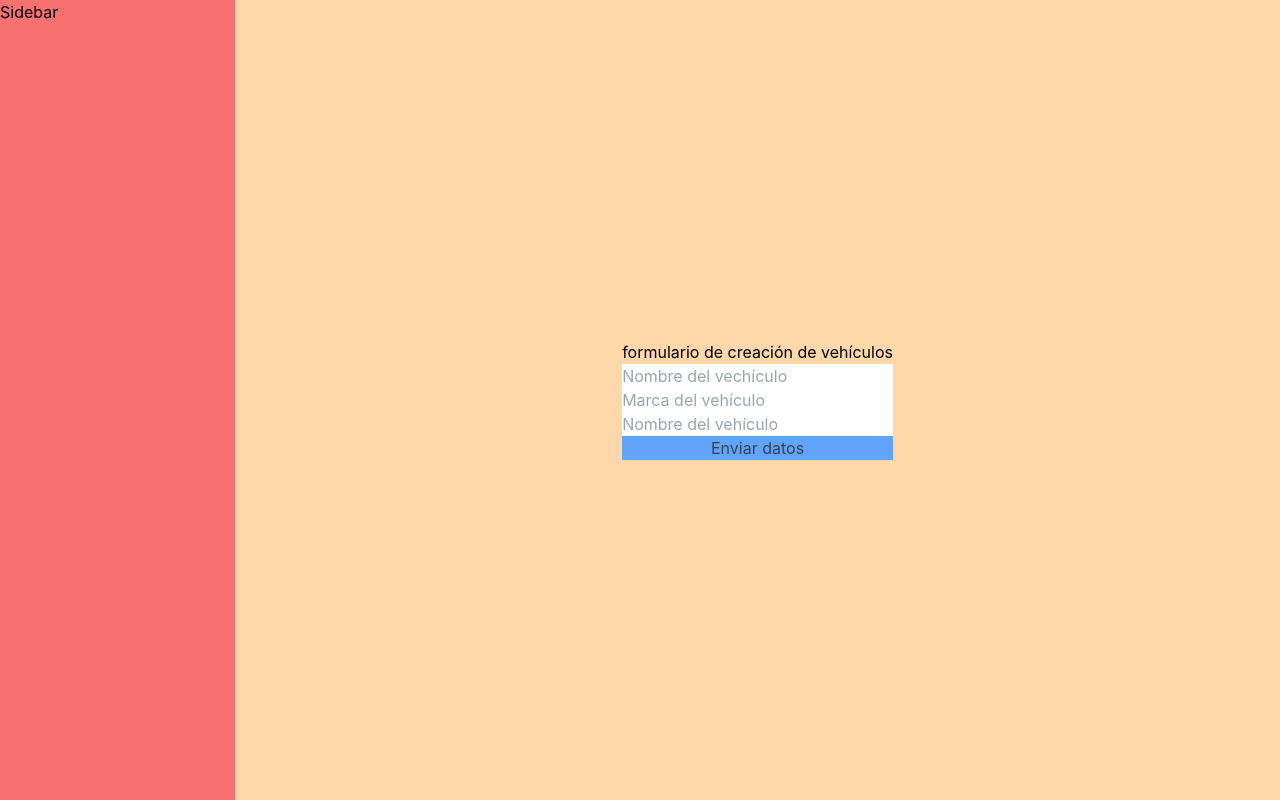
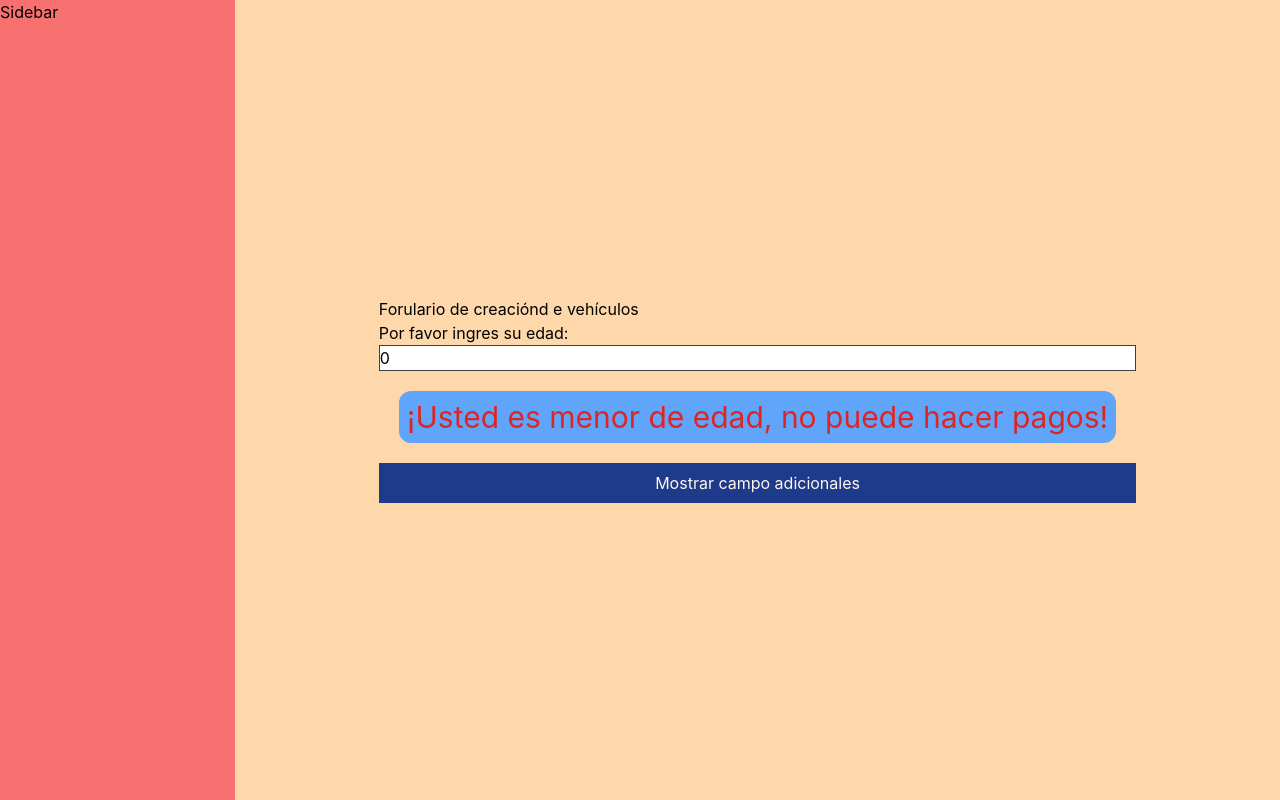
Before and after one commit to MinticcicloIII/concesionario, a React (Create React App) app: page /admin/vehiculos in a window 1280 px wide. Built offline with nearby package versions, Linux system fonts and the light colour scheme.

Commit message:
explicacion de las renderización condicional con useEffect

```diff
--- a/src/pages/Admin/Vehiculos.jsx
+++ b/src/pages/Admin/Vehiculos.jsx
@@ -2,73 +2,60 @@ import React, { useEffect, useState } from 'react';
 
 const Vehiculos = () => {
 
-  const [nombreVehiculo, setNombreVehiculo] = useState('');
+  const [edad, setEdad] = useState(0);
+  const [esMenorDeEdad, setEsMenorDeEdad] = useState(false)
+  const [mostrarCamposAdicionales, setmostrarCamposAdicionales] = useState(false)
 
 
-  // const [nombreVehiculo, setNombreVehiculo] = useState('Este es el valor inicial');
+  useEffect(() => {
+    if (edad >= 18) {
+      setEsMenorDeEdad(false)
+    } else {
+      setEsMenorDeEdad(true)
+    }
 
-  /* De esta manera puedo meter valores iniciales en el input (junto con el value que esta más abajo - Línea 60ypico) */
-  /* Pero si no quiero un valor inicial meto el codigo de la linea 5 y ya (y sin el value) */
+  }, [edad])
 
 
 
-
-
-
-  useEffect(() => {
-    console.log('Hola, soy un use effect que se ejecuta una vez por primera vez carga')
-  }, []);
-
-  /* Esto se va a ejecutar cuando las variables dentro de las llaves (array de dependencias) cambien  */
-  /*cuando las llaves están vacias se ejecuta solo la primera vez. Es útil por ejemplo apra traer bases de datos por primer vez se carga la página*/
-
-  useEffect(() => {
-    console.log('Este es un use effect cada vez que cambia  el valor de nombreVehiculo')
-    console.log('El valor de la variable es, ', nombreVehiculo)
-  }, [nombreVehiculo]);
-
-  /* Etse useEffect se ejecuta cada vez que la variable nombreVehiculo cambia. Está cambiando gracias al onChange con setNombredeVehiuclo */
-  /* Los recomensable es usar la variable nombreVehiculo para el useEffect, y el setNombreVehiculo para el onchange  */
-
-
-  /*   const cambioDeNombre = (e) => {
-      console.log('Nombre: ', e.target.value);
-    }; */
-  /*para poder recibir lo que sale de un input se utiliza el onChange, y a ese OnChange se le mete una función, y con esa función se hace algo*/
-  /*En cambioDeNombre se recibe ele evento. Normalmente se le pone e */
-
-  const cambioDeMarca = (e) => {
-    console.log('Marca: ', e.target.value);
-  };
-
-  const enviarDatosAlBackend =() =>{
-    console.log('El valor de la variable es: ', nombreVehiculo)
-  }
-
-  /*PEEEEEERo. Habitualmente uno mete las arrow function dentro de los inputs Pille: (Hace exactemente lo mismo*/
+  /*realizar un formulario que le pida al usuario la edad
+  y decir si es mayor de edad o no*/
 
   return (
     <div>
       <form className='flex flex-col'>
-        <h2>formulario de creación de vehículos</h2>
+        <h2>Forulario de creaciónd e vehículos</h2>
+        <label htmlFor="edad">
 
-        {/* <input onChange={(e) => {
-          console.log('Nombre: ', e.target.value);
-        }} type='text' placeholder='Nombre del vechículo' /> */}
+          Por favor ingres su edad:
+        </label>
+          <input value={edad}
+            onChange={(e) => {
+              setEdad(e.target.value)
+            }} className="border border-gray-700" name='edad' type='number' />
+          {/* renderización condicional así se hace lo vas a */}
+          <div className='flex flex-col m-5 bg-blue-400 rounded-xl p-2'>
+            {
+              esMenorDeEdad ? (
+                <span className='text-3xl text-red-600'>¡Usted es menor de edad, no puede hacer pagos!</span>
+              ) : (
 
-        {/*Yo no quiero que se imprima en consola, quiero que se agregue a la variable steNombredeVehiculo
-        entonces pille */}
+                <span className='text-3xl text-green-600'>¡Usted es mayor de edad, puede hacer pagos!</span>
+              )
+            }
+          </div>
+          <button type='button' onClick={()=> setmostrarCamposAdicionales(true)} className='p-2 bg-blue-900 text-orange-50 items-center justify-center'>
+            Mostrar campo adicionales
+          </button>
+          {mostrarCamposAdicionales && (
+            <div>
+              <input className='border bg-gray-700 p-3' placeholder='inserte' type='text'/>
+              <input className='border bg-gray-700 p-3' placeholder='inserte' type='text'/>
+              <input className='border bg-gray-700 p-3' placeholder='inserte' type='text'/>
+              <input className='border bg-gray-700 p-3' placeholder='inserte' type='text'/>
+            </div>
+          )}
 
-        <input onChange={(e) => {
-          setNombreVehiculo(e.target.value);
-        }}
-        // value={nombreVehiculo}
-        type='text' placeholder='Nombre del vechículo' />
-
-        <input onChange={cambioDeMarca} type='text' placeholder='Marca del vehículo' />
-        <input type='text' placeholder='Nombre del vehículo' />
-        <button type='button' onClick={enviarDatosAlBackend} className='bg-blue-400 text-gray-700 '>Enviar datos</button>
-        {/*Al aprecer hay que poner el type ='button' antes para que funcione el onClick*/}
       </form>
     </div>
   )
```
